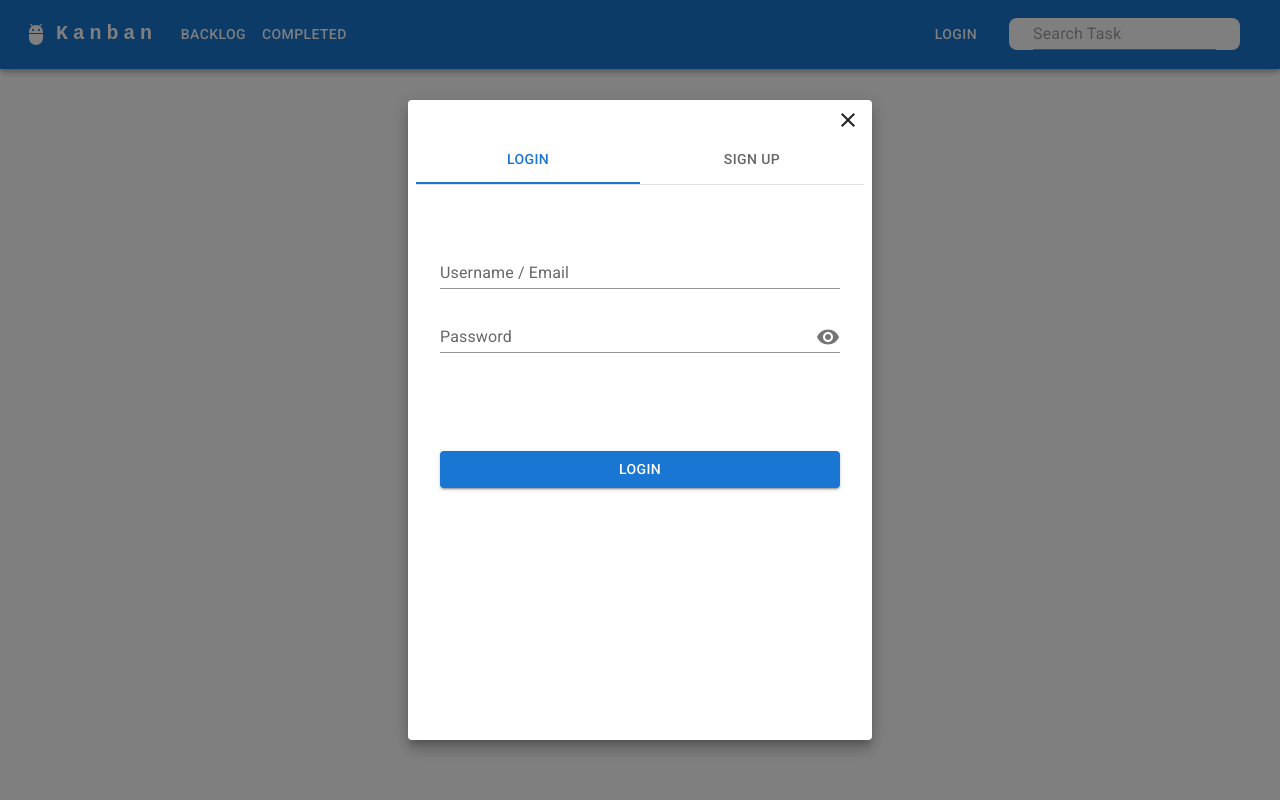
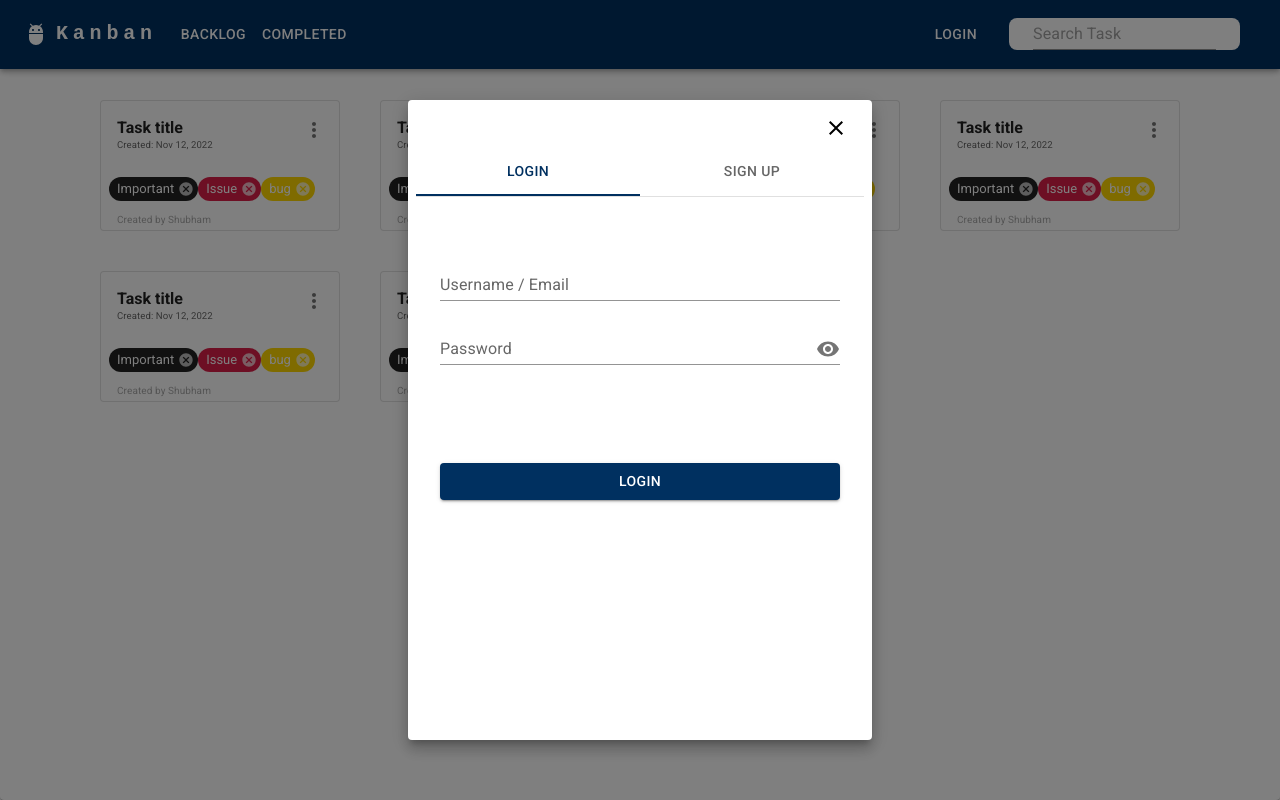
Before and after one commit to isandeepkadam/kanban-software, a React (Vite) app: page / in a window 1280 px wide. Both pictures are taken after a click on the button "LOGIN". Built offline with nearby package versions, Linux system fonts and the light colour scheme.

Commit message:
Grid Layout updated

```diff
--- a/src/App.tsx
+++ b/src/App.tsx
@@ -1,22 +1,13 @@
-import { createTheme, ThemeProvider } from '@mui/material'
+import { ThemeProvider } from '@mui/material'
 import { BrowserRouter } from 'react-router-dom'
-import { Navbar } from './components'
-
-const theme = createTheme({
-  components: {
-    MuiTextField: {
-      defaultProps: {
-        variant: 'standard',
-      },
-    },
-  },
-})
+import { Home } from './pages'
+import { theme } from './theme'
 
 const App = () => {
   return (
     <ThemeProvider theme={theme}>
       <BrowserRouter>
-        <Navbar />
+        <Home />
       </BrowserRouter>
     </ThemeProvider>
   )
--- a/src/components/Login.tsx
+++ b/src/components/Login.tsx
@@ -1,6 +1,11 @@
 import { Visibility, VisibilityOff } from '@mui/icons-material'
-import { Button, FormGroup, InputAdornment, TextField } from '@mui/material'
-import { Box } from '@mui/system'
+import {
+  Box,
+  Button,
+  FormGroup,
+  InputAdornment,
+  TextField,
+} from '@mui/material'
 import { useState } from 'react'
 
 const Login = () => {
@@ -31,7 +36,7 @@ const Login = () => {
   return (
     <Box
       sx={{
-        width: '25rem',
+        width: { xs: '15rem', sm: '20rem', md: '25rem' },
         height: '100%',
         mt: '1rem',
       }}
--- a/src/components/LoginRegisterModal.tsx
+++ b/src/components/LoginRegisterModal.tsx
@@ -1,4 +1,4 @@
-import { Button, Grid, Modal, Paper, Tab, Box } from '@mui/material'
+import { Button, Grid, Modal, Paper, Tab, Box, IconButton } from '@mui/material'
 import { Close } from '@mui/icons-material'
 import { useState } from 'react'
 import { TabContext, TabPanel, TabList } from '@mui/lab'
@@ -37,16 +37,19 @@ const LoginRegisterModal = () => {
               padding: 1,
               height: '80vh',
               margin: '100px auto auto',
-              Width: '25rem',
+              Width: { xs: '15rem', sm: '20rem', md: '25rem' },
             }}
           >
-            <Close
+            <IconButton
+              aria-label="close"
               sx={{
-                position: 'relative',
-                left: '420px',
+                left: { xs: '16rem', sm: '20rem', md: '25rem' },
+                color: 'black',
               }}
               onClick={() => setOpen(false)}
-            ></Close>
+            >
+              <Close></Close>
+            </IconButton>
 
             <TabContext value={tab}>
               <Box sx={{ borderBottom: 1, borderColor: 'divider' }}>
--- a/src/components/Register.tsx
+++ b/src/components/Register.tsx
@@ -1,4 +1,4 @@
-import { Preview, Visibility, VisibilityOff } from '@mui/icons-material'
+import { Visibility, VisibilityOff } from '@mui/icons-material'
 import {
   Box,
   Button,
@@ -40,29 +40,25 @@ const Register = () => {
   }
 
   const validateRegistration = () => {
-    const emailRegex = /.+@(gmail|yahoo|outlook|)\.com$/i
+    // const emailRegex = /.+@(gmail|yahoo|outlook|)\.com$/i
 
     if (!registerValues.firstName) {
       setRegisterError({
         ...registerError,
-        firstName: !registerError.firstName,
+        firstName: true,
+      })
+    } else {
+      setRegisterError({
+        ...registerError,
+        firstName: false,
       })
     }
-    // else {
-    //   setRegisterError({ ...registerError, firstName: false })
-    // }
-
-    // if (!registerValues.email) {
-    //   setRegisterError({ ...registerError, email: true })
-    // } else {
-    //   setRegisterError({ ...registerError, email: false })
-    // }
   }
 
   return (
     <Box
       sx={{
-        width: '25rem',
+        width: { xs: '15rem', sm: '20rem', md: '25rem' },
         height: '100%',
       }}
     >
--- /dev/null
+++ b/src/components/TaskCard.tsx
@@ -0,0 +1,100 @@
+import { MoreVert } from '@mui/icons-material'
+import {
+  Box,
+  Card,
+  CardActions,
+  CardHeader,
+  Chip,
+  IconButton,
+  Menu,
+  MenuItem,
+  Typography,
+} from '@mui/material'
+import { useState } from 'react'
+
+const TaskCard = () => {
+  const [anchorEl, setAnchorEl] = useState<null | HTMLElement>(null)
+  const open = Boolean(anchorEl)
+  const handleClose = () => {
+    setAnchorEl(null)
+  }
+  const handleClick = (event: React.MouseEvent<HTMLButtonElement>) => {
+    setAnchorEl(event.currentTarget)
+  }
+
+  const handleComplete = () => {
+    console.log('completed')
+    setAnchorEl(null)
+  }
+
+  return (
+    <Card variant="outlined">
+      <CardHeader
+        action={
+          <>
+            <IconButton aria-label="actions" size="small" onClick={handleClick}>
+              <MoreVert />
+            </IconButton>
+            <Menu
+              id="basic-menu"
+              open={open}
+              anchorEl={anchorEl}
+              onClose={handleClose}
+            >
+              <MenuItem onClick={handleComplete}>Mark as Complete</MenuItem>
+              <MenuItem onClick={handleClose}>Edit</MenuItem>
+              <MenuItem onClick={handleClose}>More options</MenuItem>
+            </Menu>
+          </>
+        }
+        title="Task title"
+        subheader="Created: Nov 12, 2022"
+      >
+        <Chip
+          variant="filled"
+          size="small"
+          label="Important"
+          color="success"
+          onDelete={() => console.log('Delete')}
+        />
+      </CardHeader>
+      <CardActions
+        sx={{
+          display: 'flex',
+          justifyContent: 'space-between',
+        }}
+      >
+        <Box>
+          <Chip
+            variant="filled"
+            size="small"
+            label="Important"
+            color="success"
+            onDelete={() => console.log('Delete')}
+          />
+          <Chip
+            variant="filled"
+            size="small"
+            label="Issue"
+            color="error"
+            onDelete={() => console.log('Delete')}
+          />
+          <Chip
+            variant="filled"
+            size="small"
+            label="bug"
+            color="info"
+            onDelete={() => console.log('Delete')}
+          />
+        </Box>
+      </CardActions>
+      <Typography
+        sx={{ fontSize: '10px', color: 'darkgray', padding: '.2rem 1rem' }}
+      >
+        Created by Shubham
+      </Typography>
+    </Card>
+  )
+}
+
+export default TaskCard
--- /dev/null
+++ b/src/components/Tasks.tsx
@@ -0,0 +1,37 @@
+import { Grid, Paper } from '@mui/material'
+import TaskCard from './TaskCard'
+
+const Tasks = () => {
+  return (
+    <Paper
+      sx={{
+        padding: { xs: '5rem 2rem', sm: '5rem' },
+        minHeight: `100vh`,
+        maxHeight: 'max-content',
+      }}
+    >
+      <Grid container>
+        <Grid item xs={12} sm={6} md={4} lg={3} sx={{ padding: '20px' }}>
+          <TaskCard />
+        </Grid>
+        <Grid item xs={12} sm={6} md={4} lg={3} sx={{ padding: '20px' }}>
+          <TaskCard />
+        </Grid>
+        <Grid item xs={12} sm={6} md={4} lg={3} sx={{ padding: '20px' }}>
+          <TaskCard />
+        </Grid>
+        <Grid item xs={12} sm={6} md={4} lg={3} sx={{ padding: '20px' }}>
+          <TaskCard />
+        </Grid>
+        <Grid item xs={12} sm={6} md={4} lg={3} sx={{ padding: '20px' }}>
+          <TaskCard />
+        </Grid>
+        <Grid item xs={12} sm={6} md={4} lg={3} sx={{ padding: '20px' }}>
+          <TaskCard />
+        </Grid>
+      </Grid>
+    </Paper>
+  )
+}
+
+export default Tasks
--- a/src/components/index.ts
+++ b/src/components/index.ts
@@ -1,3 +1,4 @@
 export { default as Navbar } from './Navbar'
 export { default as LoginForm } from './LoginRegisterModal'
 export { default as Login } from './Login'
+export { default as Tasks } from './Tasks'
--- a/src/index.tsx
+++ b/src/index.tsx
@@ -7,9 +7,9 @@ import { store } from './store'
 
 const root = ReactDOM.createRoot(document.getElementById('root') as HTMLElement)
 root.render(
-  // <React.StrictMode>
-  <Provider store={store}>
-    <App />
-  </Provider>
-  // </React.StrictMode>
+  <React.StrictMode>
+    <Provider store={store}>
+      <App />
+    </Provider>
+  </React.StrictMode>
 )
--- a/src/pages/Home.tsx
+++ b/src/pages/Home.tsx
@@ -1,9 +1,9 @@
-import React from 'react'
-import { Navbar } from '../components'
+import { Navbar, Tasks } from '../components'
 export default function Home() {
   return (
     <>
       <Navbar />
+      <Tasks />
     </>
   )
 }
--- a/src/pages/index.ts
+++ b/src/pages/index.ts
@@ -1,2 +1 @@
-export {}
-// export { default as Home } from "./Home"
+export { default as Home } from './Home'
--- /dev/null
+++ b/src/theme.ts
@@ -0,0 +1,40 @@
+import { createTheme } from '@mui/material'
+
+export const theme = createTheme({
+  palette: {
+    primary: {
+      main: '#003060',
+    },
+  },
+  components: {
+    MuiTextField: {
+      defaultProps: {
+        variant: 'standard',
+      },
+    },
+    MuiCardHeader: {
+      styleOverrides: {
+        title: {
+          fontSize: '1rem',
+          fontWeight: 'bold',
+        },
+        subheader: {
+          fontSize: '.6rem',
+        },
+      },
+    },
+    MuiChip: {
+      styleOverrides: {
+        colorInfo: {
+          background: '#FFD700',
+        },
+        colorSuccess: {
+          background: '#222222',
+        },
+        colorError: {
+          background: '#DB1F48',
+        },
+      },
+    },
+  },
+})
```
Also changed, not shown: 1 other file (tests, documents, lock files or other folders).
